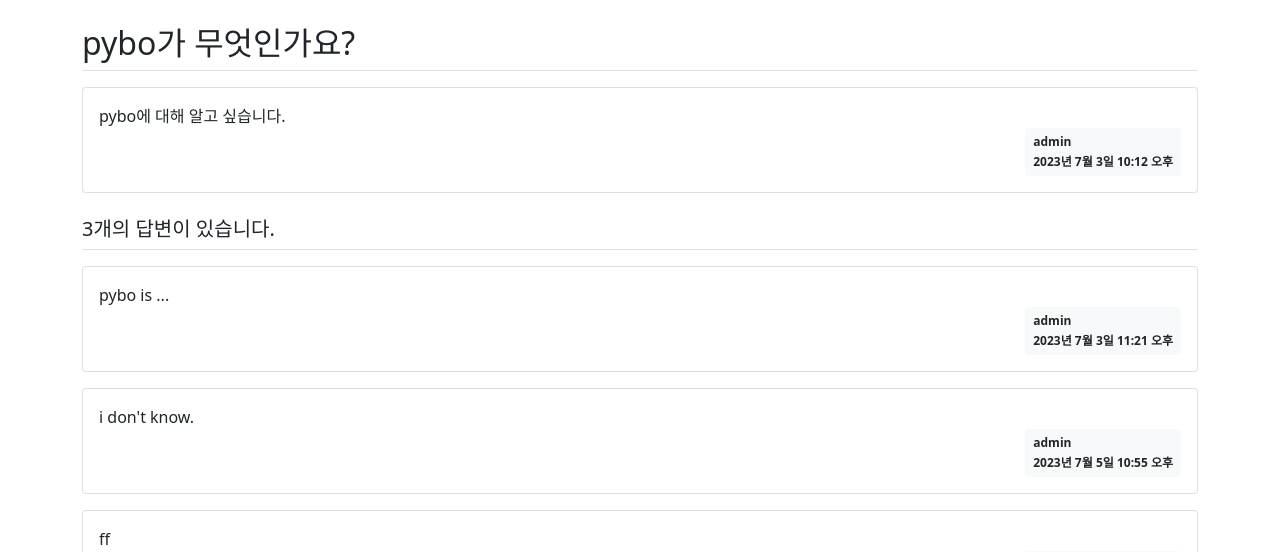
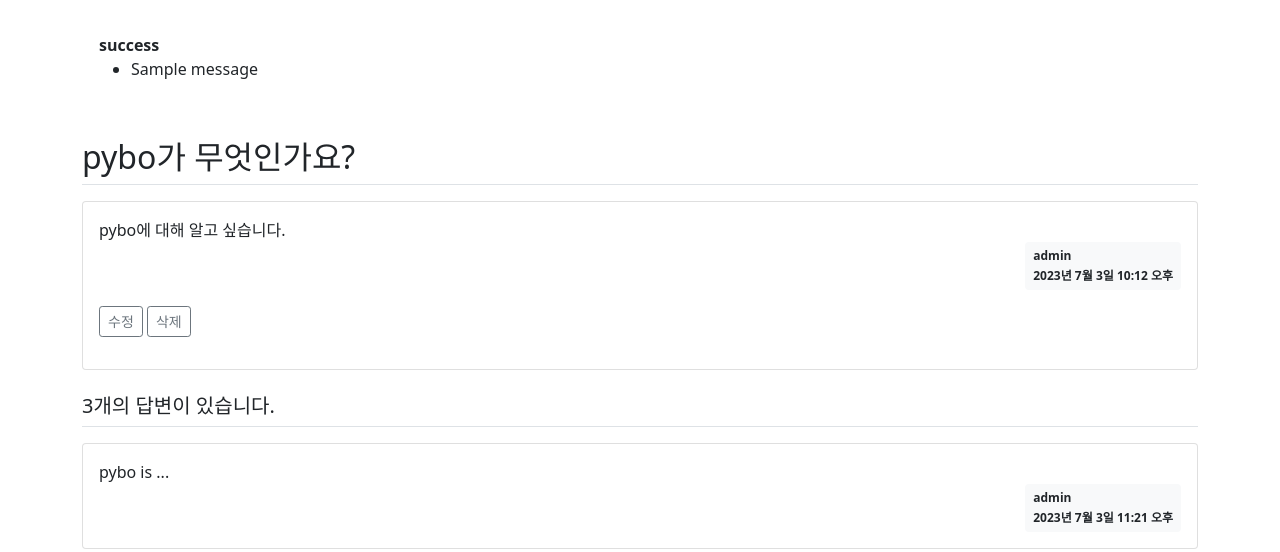
Before and after one commit to wonderfultruffle/django_pybo, a Django app: page /pybo/5/ in a window 1280 px wide. Shown: the part 57-609 px from the top of the page. Run offline with Django 4.2, Linux system fonts and the light colour scheme; a user stored in the database is signed in; data comes from the database, SQL or seed files in the repository; both versions use the stored data as it was after the commit; one stand-in notice (Sample message) is shown; some libraries are stand-ins or nearby versions.

Commit message:
jump-to-django_309-1: question_delete

```diff
--- a/pybo/urls.py
+++ b/pybo/urls.py
@@ -1,5 +1,4 @@
 from django.urls import path
-
 from . import views
 
 app_name = "pybo"
@@ -9,4 +8,6 @@ urlpatterns = [
     path("<int:question_id>/", views.detail, name="detail"),
     path("answer/create/<int:question_id>/", views.answer_create, name="answer_create"),
     path("question/create/", views.question_create, name="question_create"),
+    path("question/modify/<int:question_id>/", views.question_modify, name="question_modify"),
+    path("question/delete/<int:question_id>/", views.question_delete, name="question_delete"),
 ]
--- a/pybo/views.py
+++ b/pybo/views.py
@@ -5,6 +5,7 @@ from .models import Question
 from .forms import QuestionForm, AnswerForm
 from django.core.paginator import Paginator
 from django.contrib.auth.decorators import login_required
+from django.contrib import messages
 
 
 # Create your views here.
@@ -57,3 +58,30 @@ def question_create(request):
         form = QuestionForm()
     context = {'form': form}
     return render(request, 'pybo/question_form.html', context)
+
+@login_required(login_url="common:login")
+def question_modify(request, question_id):
+    question = get_object_or_404(Question, pk=question_id)
+    if request.user != question.author:
+        messages(request, "수정 권한이 없습니다.")
+        return redirect("pybo:detail", question_id=question.id)
+    if request.method == "POST":
+        form = QuestionForm(request.POST, instance=question)
+        if form.is_valid():
+            form.save(commit=False)
+            question.modify_date = timezone.now()
+            question.save()
+            return redirect("pybo:detail", question_id=question.id)
+    else:
+        form = QuestionForm(instance=question)
+    context = {"form": form}
+    return render(request, "pybo/question_form.html", context)
+
+@login_required(login_url="common:login")
+def question_delete(request, question_id):
+    question = get_object_or_404(Question, pk=question_id)
+    if request.user != question.author:
+        messages(request, "삭제 권한이 없습니다.")
+        return redirect("pybo:detail", question_id=question.id)
+    question.delete()
+    return redirect("pybo:index")
--- a/templates/base.html
+++ b/templates/base.html
@@ -16,5 +16,7 @@
     {% block content %}
     {% endblock %}
     <script src="{% static 'bootstrap.min.js' %}"></script>
+    {% block script %}
+    {% endblock %}
     </body>
 </html>
--- a/templates/pybo/question_detail.html
+++ b/templates/pybo/question_detail.html
@@ -17,6 +17,14 @@
     </form>
 -->
 <div class="container my-3">
+    {% if messages %}
+    <div class="my-3 alert aler-danger" role="alert">
+        {% for message in messages %}
+        <strong>{{message.tags}}</strong>
+        <ul><li>{{message.message}}</li></ul>
+        {% endfor %}
+    </div>
+    {% endif %}
     <h2 class="border-bottom py-2">{{question.subject}}</h2>
     <div class="card my-3">
         <div class="card-body">
@@ -26,6 +34,12 @@
                     <div class="mb-2">{{question.author.username}}</div>
                     <div>{{question.create_date}}</div>
                 </div>
+            </div>
+            <div class="my-3">
+                {% if request.user == question.author %}
+                <a href="{% url 'pybo:question_modify' question.id %}" class="btn btn-sm btn-outline-secondary">수정</a>
+                <a href="javascript:void(0)" class="delete btn btn-sm btn-outline-secondary" data-uri="{% url 'pybo:question_delete' question.id %}">삭제</a>
+                {% endif %}
             </div>
         </div>
     </div>
@@ -66,3 +80,15 @@
     </form>
 </div>
 {% endblock %}
+{% block script %}
+<script type="text/javascript">
+const delete_elements = document.getElementsByClassName("delete");
+Array.from(delete_elements).forEach(function(element){
+    element.addEventListener("click", function(){
+        if (confirm("정말 삭제하시겠습니까?")){
+            location.href = this.dataset.uri;
+        };
+    });
+});
+</script>
+{% endblock %}
```
Also changed, not shown: db.sqlite3.
